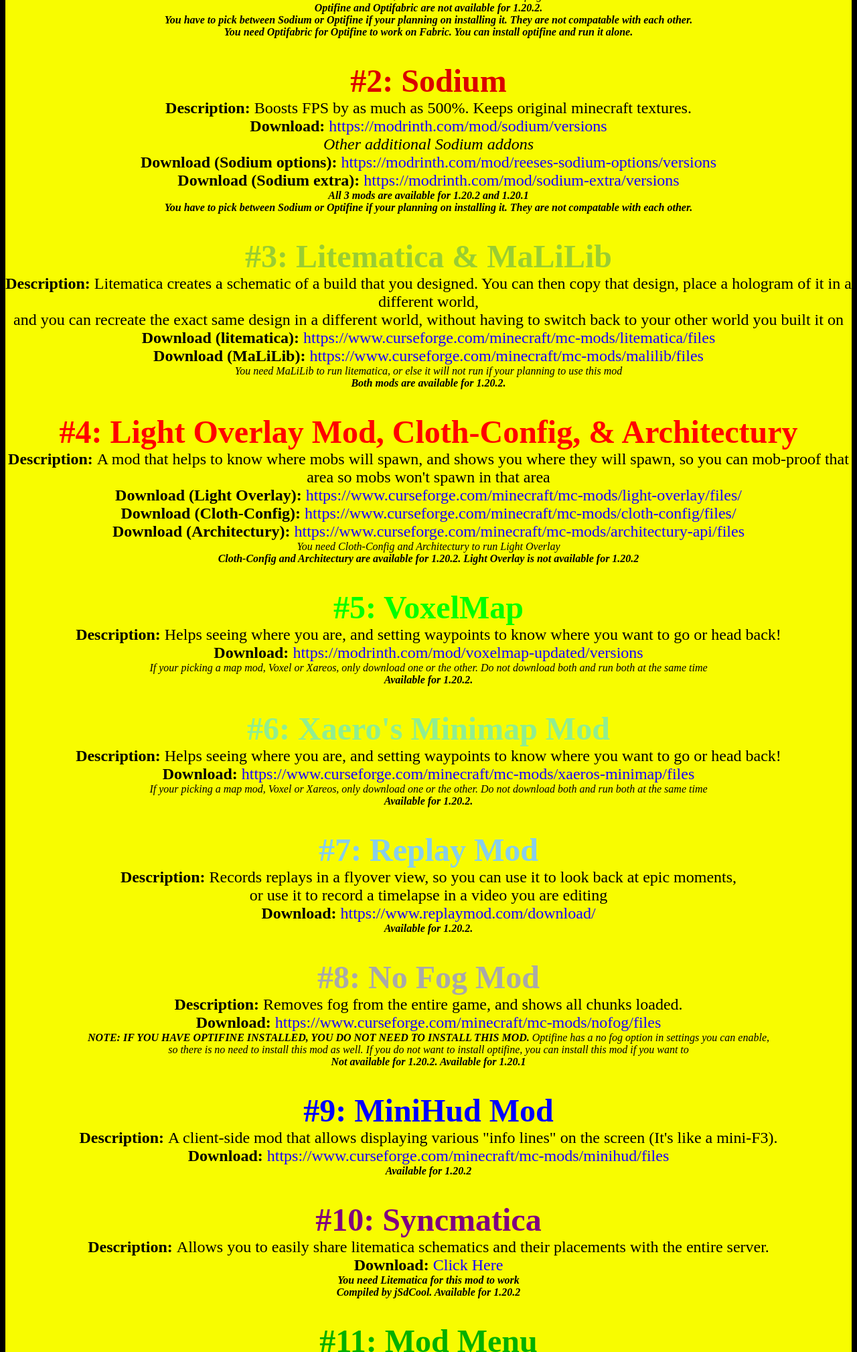
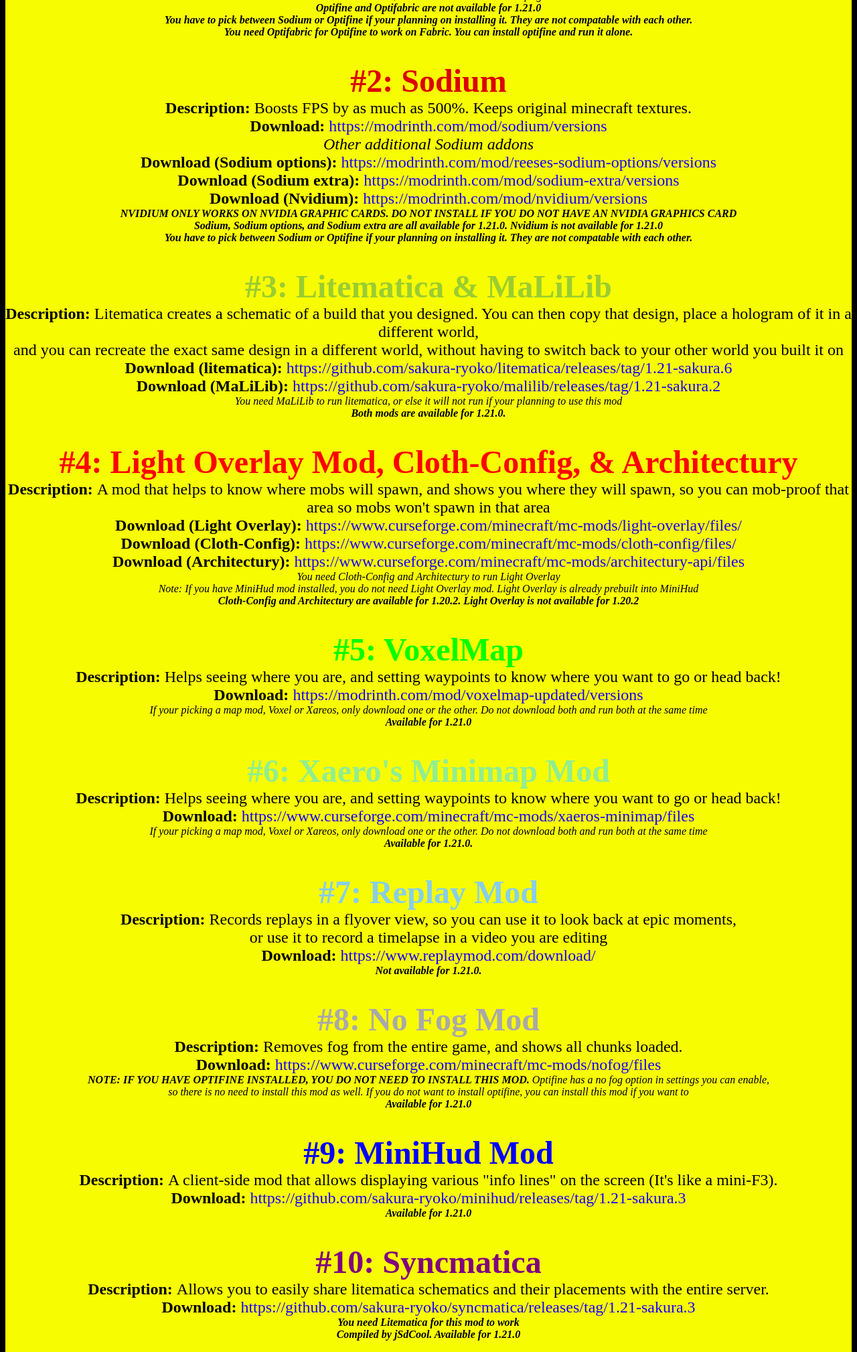
Before and after one commit to Niskayuna-RoboWarriors/6460MCRoboWebsite, a plain HTML site: page approvedmods.html in a window 1280 px wide. Shown: the part 936-2954 px from the top of the page at 67% size. Drawn offline with Linux system fonts and the light colour scheme.

Commit message:
Update #2
Fixed a ton of bugs and updated all the mods that run on 1.21.0 currently...

```diff
--- a/approvedmods.html
+++ b/approvedmods.html
@@ -62,7 +62,7 @@
         <i>More info on optifine's official website</i><br>
         <b>Download (Optifine):</b> <a class="coolcraftpage2" href="https://optifine.net/downloads" target="_blank">https://optifine.net/downloads</a><br>
         <b>Download (OptiFabric):</b> <a class="coolcraftpage2" href="https://www.curseforge.com/minecraft/mc-mods/optifabric/files" target="_blank">https://www.curseforge.com/minecraft/mc-mods/optifabric/files</a></font>
-        <br><i>Select what version, then click download on curseforge<br><b>Optifine and Optifabric are not available for 1.20.2.</b></i>
+        <br><i>Select what version, then click download on curseforge<br><b>Optifine and Optifabric are not available for 1.21.0</b></i>
         <br><i><b>You have to pick between Sodium or Optifine if your planning on installing it. They are not compatable with each other.<br>
         You need Optifabric for Optifine to work on Fabric. You can install optifine and run it alone.</b></i>
         <br><br><br>
@@ -73,8 +73,10 @@
         <b>Download:</b> <a class="coolcraftpage2" href="https://modrinth.com/mod/sodium/versions" target="_blank">https://modrinth.com/mod/sodium/versions</a><br>
         <i>Other additional Sodium addons</i><br>
         <b>Download (Sodium options):</b> <a class="coolcraftpage2" href="https://modrinth.com/mod/reeses-sodium-options/versions" target="_blank">https://modrinth.com/mod/reeses-sodium-options/versions</a><br>
-		<b>Download (Sodium extra):</b> <a class="coolcraftpage2" href="https://modrinth.com/mod/sodium-extra/versions" target="_blank">https://modrinth.com/mod/sodium-extra/versions</a></font>
-        <br><i><b>All 3 mods are available for 1.20.2 and 1.20.1</b></i>
+		<b>Download (Sodium extra):</b> <a class="coolcraftpage2" href="https://modrinth.com/mod/sodium-extra/versions" target="_blank">https://modrinth.com/mod/sodium-extra/versions</a><br>
+        <b>Download (Nvidium):</b> <a class="coolcraftpage2" href="https://modrinth.com/mod/nvidium/versions" target="_blank">https://modrinth.com/mod/nvidium/versions</a></font>
+        <br><i><b>NVIDIUM ONLY WORKS ON NVIDIA GRAPHIC CARDS. DO NOT INSTALL IF YOU DO NOT HAVE AN NVIDIA GRAPHICS CARD</b></i>
+        <br><i><b>Sodium, Sodium options, and Sodium extra are all available for 1.21.0. Nvidium is not available for 1.21.0</b></i>
         <br><i><b>You have to pick between Sodium or Optifine if your planning on installing it. They are not compatable with each other.</b></i>
         <br><br><br>
 
@@ -82,9 +84,9 @@
         <font size="20%" color="yellowgreen"><b>#3: Litematica & MaLiLib</b></font><br>
         <font color="black" size="5%"><b>Description:</b> Litematica creates a schematic of a build that you designed. You can then copy that design, place a hologram of it in a different world,
         <br>and you can recreate the exact same design in a different world, without having to switch back to your other world you built it on<br>
-        <b>Download (litematica): </b><a class="coolcraftpage2" href=https://www.curseforge.com/minecraft/mc-mods/litematica/files target="_blank">https://www.curseforge.com/minecraft/mc-mods/litematica/files</a><br>
-        <b>Download (MaLiLib): </b><a class="coolcraftpage2" href="https://www.curseforge.com/minecraft/mc-mods/malilib/files" target="_blank">https://www.curseforge.com/minecraft/mc-mods/malilib/files</a></font><br>
-        <i>You need MaLiLib to run litematica, or else it will not run if your planning to use this mod<br><b>Both mods are available for 1.20.2.</b></i>
+        <b>Download (litematica): </b><a class="coolcraftpage2" href=https://github.com/sakura-ryoko/litematica/releases/tag/1.21-sakura.6 target="_blank">https://github.com/sakura-ryoko/litematica/releases/tag/1.21-sakura.6</a><br>
+        <b>Download (MaLiLib): </b><a class="coolcraftpage2" href="https://github.com/sakura-ryoko/malilib/releases/tag/1.21-sakura.2" target="_blank">https://github.com/sakura-ryoko/malilib/releases/tag/1.21-sakura.2</a></font><br>
+        <i>You need MaLiLib to run litematica, or else it will not run if your planning to use this mod<br><b>Both mods are available for 1.21.0.</b></i>
         <br><br><br>
 
         <!-- Mod #4 -->
@@ -93,14 +95,16 @@
         <b>Download (Light Overlay): </b><a class="coolcraftpage2" href="https://www.curseforge.com/minecraft/mc-mods/light-overlay/files/" target="_blank">https://www.curseforge.com/minecraft/mc-mods/light-overlay/files/</a><br>
         <b>Download (Cloth-Config): </b><a class="coolcraftpage2" href="https://www.curseforge.com/minecraft/mc-mods/cloth-config/files/" target="_blank">https://www.curseforge.com/minecraft/mc-mods/cloth-config/files/</a><br>
         <b>Download (Architectury): </b><a class="coolcraftpage2" href="https://www.curseforge.com/minecraft/mc-mods/architectury-api/files" target="_blank">https://www.curseforge.com/minecraft/mc-mods/architectury-api/files</a></font>
-        <br><i>You need Cloth-Config and Architectury to run Light Overlay<br><b>Cloth-Config and Architectury are available for 1.20.2. Light Overlay is not available for 1.20.2</b></i>
+        <br><i>You need Cloth-Config and Architectury to run Light Overlay
+        <br><i>Note: If you have MiniHud mod installed, you do not need Light Overlay mod. Light Overlay is already prebuilt into MiniHud</i>
+        <br><b>Cloth-Config and Architectury are available for 1.20.2. Light Overlay is not available for 1.20.2</b></i>
         <br><br><br>
 
         <!-- Mod #5 -->
         <font size="20%" color="lime"><b>#5: VoxelMap</b></font><br>
         <font color="black" size="5%"><b>Description: </b>Helps seeing where you are, and setting waypoints to know where you want to go or head back!<br>
         <b>Download: </b><a class="coolcraftpage2" href="https://modrinth.com/mod/voxelmap-updated/versions" target="_blank">https://modrinth.com/mod/voxelmap-updated/versions</a></font>
-        <br><i>If your picking a map mod, Voxel or Xareos, only download one or the other. Do not download both and run both at the same time<br><b>Available for 1.20.2.</b></i>
+        <br><i>If your picking a map mod, Voxel or Xareos, only download one or the other. Do not download both and run both at the same time<br><b>Available for 1.21.0</b></i>
         <br><br><br>
 
         <!-- Mod #6 -->
@@ -108,7 +112,7 @@
         <font color="black" size="5%"><b>Description: </b>Helps seeing where you are, and setting waypoints to know where you want to go or head back!<br>
         <b>Download: </b><a class="coolcraftpage2" href="https://www.curseforge.com/minecraft/mc-mods/xaeros-minimap/files" target="_blank">https://www.curseforge.com/minecraft/mc-mods/xaeros-minimap/files</a></font>
         <br><i>If your picking a map mod, Voxel or Xareos, only download one or the other. Do not download both and run both at the same time
-        <br><b>Available for 1.20.2.</b>
+        <br><b>Available for 1.21.0.</b>
         </i>
         <br><br><br>
 
@@ -117,7 +121,7 @@
         <font color="black" size="5%"><b>Description: </b>Records replays in a flyover view, so you can use it to look back at epic moments, <br>
         or use it to record a timelapse in a video you are editing <br>
         <b>Download: </b><a class="coolcraftpage2" href="https://www.replaymod.com/download/" target="_blank">https://www.replaymod.com/download/</a></font>
-        <br><b><i>Available for 1.20.2.</i></b>
+        <br><b><i>Not available for 1.21.0.</i></b>
         <br><br><br>
 
         <!-- Mod #8 -->
@@ -126,19 +130,19 @@
         <b>Download: </b><a class="coolcraftpage2" href="https://www.curseforge.com/minecraft/mc-mods/nofog/files" target="_blank">https://www.curseforge.com/minecraft/mc-mods/nofog/files</a></font>
         <br><i><b>NOTE: IF YOU HAVE OPTIFINE INSTALLED, YOU DO NOT NEED TO INSTALL THIS MOD. </b>Optifine has a no fog option in settings you can enable, <br>
         so there is no need to install this mod as well. If you do not want to install optifine, you can install this mod if you want to<br>
-        <b>Not available for 1.20.2. Available for 1.20.1</b></i><br><br><br>
+        <b>Available for 1.21.0</b></i><br><br><br>
 
         <!-- Mod #9 -->
         <font size="20%" color="blue"><b>#9: MiniHud Mod</b></font><br>
         <font color="black" size="5%"><b>Description: </b>A client-side mod that allows displaying various "info lines" on the screen (It's like a mini-F3).
-        <br><b>Download: </b><a class="coolcraftpage2"  href="https://www.curseforge.com/minecraft/mc-mods/minihud/files" target="_blank">https://www.curseforge.com/minecraft/mc-mods/minihud/files</a></font>
-        <br><b><i>Available for 1.20.2</b></i><br><br><br>
+        <br><b>Download: </b><a class="coolcraftpage2"  href="https://github.com/sakura-ryoko/minihud/releases/tag/1.21-sakura.3" target="_blank">https://github.com/sakura-ryoko/minihud/releases/tag/1.21-sakura.3</a></font>
+        <br><b><i>Available for 1.21.0</b></i><br><br><br>
 
 		<!-- Mod #10 -->
         <font size="20%" color="purple"><b>#10: Syncmatica</b></font><br>
         <font color="black" size="5%"><b>Description: </b>Allows you to easily share litematica schematics and their placements with the entire server.
-        <br><b>Download: </b><a class="coolcraftpage2" href="./Minecraft Mods Download/syncmatica-1.20.2-0.3.11a.jar" download>Click Here</a></font>
-        <br><b><i>You need Litematica for this mod to work<br>Compiled by jSdCool. Available for 1.20.2
+        <br><b>Download: </b><a class="coolcraftpage2" href="https://github.com/sakura-ryoko/syncmatica/releases/tag/1.21-sakura.3" download>https://github.com/sakura-ryoko/syncmatica/releases/tag/1.21-sakura.3</a></font>
+        <br><b><i>You need Litematica for this mod to work<br>Compiled by jSdCool. Available for 1.21.0
         </i></b><br><Br><br>
 
         <!-- Mod #11 -->
@@ -146,14 +150,16 @@
         <font color="black" size="5%"><b>Description: </b>Shows you all the installed mods you have on Fabric, and you can edit and configure settings<br>
         through the mods you have downloaded without having to config your settings for that mod in the .minecraft foler
         <br><b>Download: </b><a class="coolcraftpage2"  href="https://modrinth.com/mod/modmenu/versions" target="_blank">https://modrinth.com/mod/modmenu/versions</a></font>
-        <br><b><i>Available for 1.20.2.</i></b>
+        <br><b><i>Available for 1.21.0.</i></b>
         <br><br><br><br>
 
         <!-- Mod #12 -->
         <font size="20%" color="#b8b5b5"><b>#12: Simple Voice Chat Mod</b></font><br>
         <font color="black" size="5%"><b>Description:</b> An in-game voice chat system you can use to talk to other people on the server. It is a proximity 3D<br>
         voice chat you can use in the server without having to use 3rd party apps<br>
-        <b>Download: </b><a class="coolcraftpage2" href="https://www.curseforge.com/minecraft/mc-mods/simple-voice-chat/files" target="_blank">https://www.curseforge.com/minecraft/mc-mods/simple-voice-chat/files</a></font>
+        <b>Download: </b><a class="coolcraftpage2" href="https://www.curseforge.com/minecraft/mc-mods/simple-voice-chat/files/5438755" target="_blank">https://www.curseforge.com/minecraft/mc-mods/simple-voice-chat/files/5438755</a></font>
+        <br><b><i>YOU MUST DOWNLOAD THIS EXACT VERSION THAT IS LINKED, OR ELSE THIS MOD WILL NOT WORK AT ALL IN THE SERVER! DOWNLOADING ANOTHER VERSION OF THIS MOD WILL NOT WORK</i></b>
+        <br><b><i>Available for 1.21.0.</i></b>
         <br><br><br>
 
 
--- a/common.js
+++ b/common.js
@@ -4,7 +4,7 @@ function getPageHead(page){
     let pageHead= '<div class="topbar"><font size=100% color=white><b><center>6460 Minecraft Server Website!</center></b></font>\n'+
     '<table align="center">\n'+
         '<tr>\n'+
-            '<td><center><button class="btn-hover color-'+((page=="home")?'6':'5')+'" onclick="gotoApprovedmods()">Home Page</button></center></td>\n'+
+            '<td><center><button class="btn-hover color-'+((page=="home")?'6':'5')+'" onclick="gotoIndex()">Home Page</button></center></td>\n'+
             '<td><center><button class="btn-hover color-'+((page=="mods")?'6':'5')+'" onclick="gotoApprovedmods()">Approved Mods</button></center></td>\n'+
             '<td><center><button class="btn-hover color-'+((page=="serverstatus")?'6':'5')+'" onclick="gotoServerstatus()">Server Status</button></center></td>\n'+
         '</tr>\n'+
```
